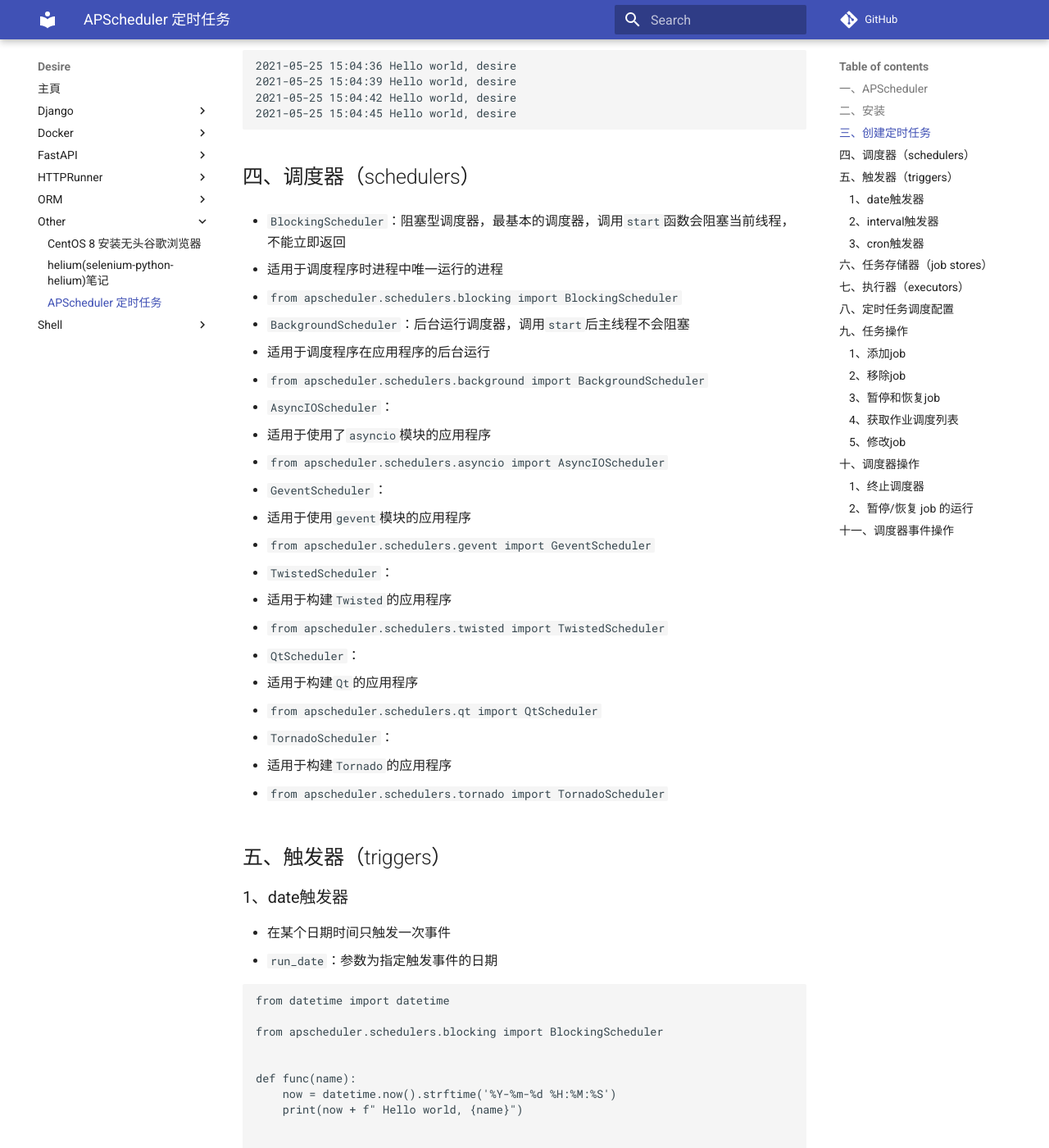
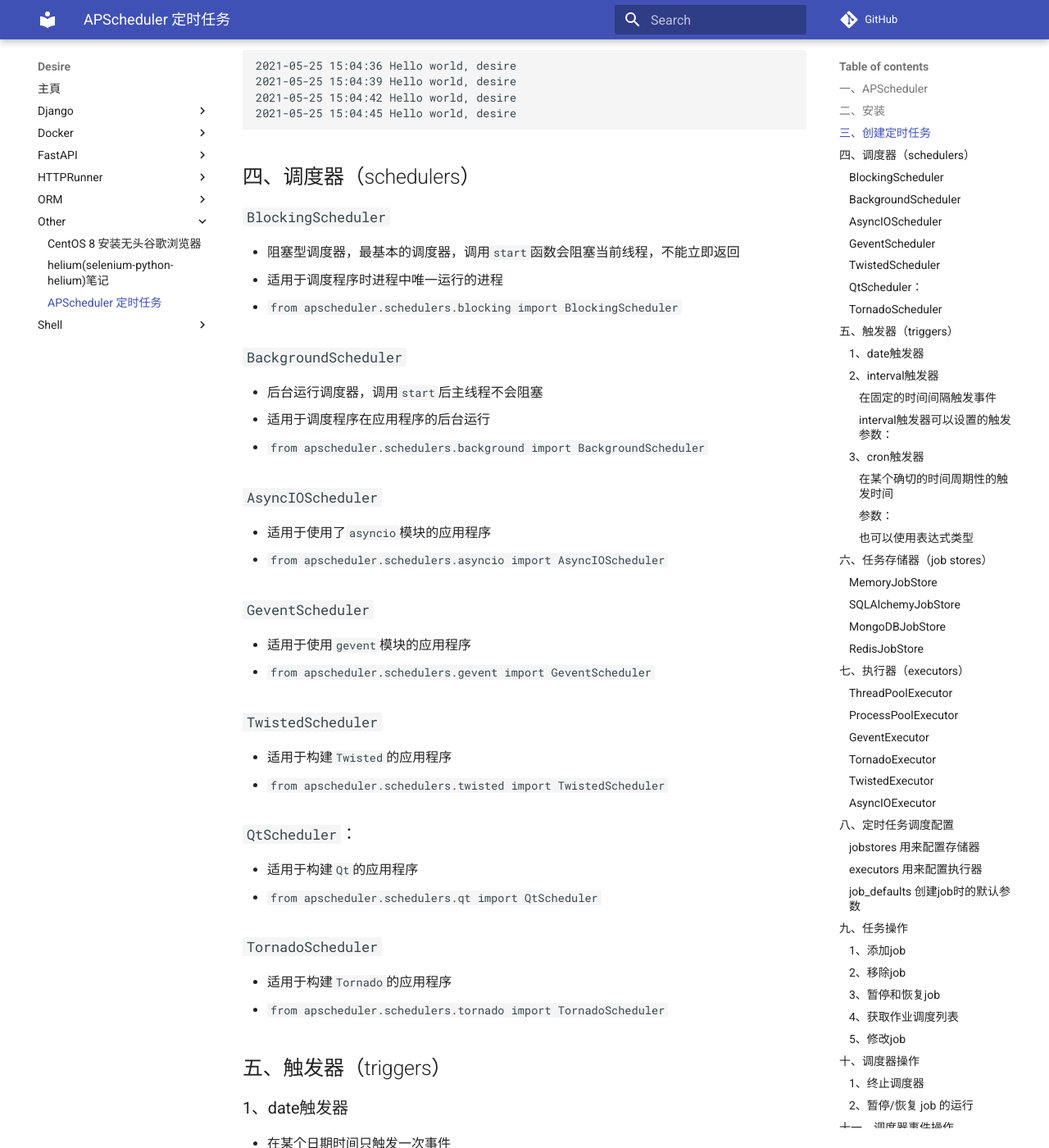
Before and after one commit to XD825/xd825.github.io, an MkDocs documentation site: the page built from docs/Other/003 APScheduler定时任务.md, in a window 1280 px wide and 1400 px high, scrolled down 1188 px. Shown: the whole window at 82% size. Built offline with MkDocs 1.6.1 and Material for MkDocs 9.7.7, drawn with Linux system fonts in a browser that asks for light colours; comment, search, counter and statistics services are not loaded.

Commit message:
APScheduler 定时任务

````diff
--- a/docs/Other/003 APScheduler定时任务.md
+++ b/docs/Other/003 APScheduler定时任务.md
@@ -54,47 +54,35 @@ scheduler.start()
 
 ## 四、调度器（schedulers）
 
-- `BlockingScheduler`：阻塞型调度器，最基本的调度器，调用`start`函数会阻塞当前线程，不能立即返回
+### `BlockingScheduler`
+- 阻塞型调度器，最基本的调度器，调用`start`函数会阻塞当前线程，不能立即返回
+- 适用于调度程序时进程中唯一运行的进程
+- `from apscheduler.schedulers.blocking import BlockingScheduler`
 
-  - 适用于调度程序时进程中唯一运行的进程
+### `BackgroundScheduler`
+- 后台运行调度器，调用`start`后主线程不会阻塞
+- 适用于调度程序在应用程序的后台运行
+- `from apscheduler.schedulers.background import BackgroundScheduler`
 
-  - `from apscheduler.schedulers.blocking import BlockingScheduler`
+### `AsyncIOScheduler`
+- 适用于使用了`asyncio`模块的应用程序
+- `from apscheduler.schedulers.asyncio import AsyncIOScheduler`
 
-- `BackgroundScheduler`：后台运行调度器，调用`start`后主线程不会阻塞
+### `GeventScheduler`
+- 适用于使用`gevent`模块的应用程序
+- `from apscheduler.schedulers.gevent import GeventScheduler`
 
-  - 适用于调度程序在应用程序的后台运行
+### `TwistedScheduler`
+- 适用于构建`Twisted`的应用程序
+- `from apscheduler.schedulers.twisted import TwistedScheduler`
 
-  - `from apscheduler.schedulers.background import BackgroundScheduler`
+### `QtScheduler`：
+- 适用于构建`Qt`的应用程序
+- `from apscheduler.schedulers.qt import QtScheduler`
 
-- `AsyncIOScheduler`：
-
-  - 适用于使用了`asyncio`模块的应用程序
-
-  - `from apscheduler.schedulers.asyncio import AsyncIOScheduler`
-
-- `GeventScheduler`：
-
-  - 适用于使用`gevent`模块的应用程序
-
-  - `from apscheduler.schedulers.gevent import GeventScheduler`
-
-- `TwistedScheduler`：
-
-  - 适用于构建`Twisted`的应用程序
-
-  - `from apscheduler.schedulers.twisted import TwistedScheduler`
-
-- `QtScheduler`：
-
-  - 适用于构建`Qt`的应用程序
-
-  - `from apscheduler.schedulers.qt import QtScheduler`
-
-- `TornadoScheduler`：
-
-  - 适用于构建`Tornado`的应用程序
-
-  - `from apscheduler.schedulers.tornado import TornadoScheduler`
+### `TornadoScheduler`
+- 适用于构建`Tornado`的应用程序
+- `from apscheduler.schedulers.tornado import TornadoScheduler`
 
 ## 五、触发器（triggers）
 
@@ -130,16 +118,16 @@ scheduler.start()
 
 ### 2、interval触发器
 
-- 在固定的时间间隔触发事件
-- `interval`触发器可以设置的触发参数：
-  - `weeks`：周，int
-  - `days`：一个月中的天，int
-  - `hours`：小时，int
-  - `minutes`：分钟，int
-  - `seconds`：秒，int
-  - `start_date`：间隔触发的起始时间
-  - `end_date`：间隔触发的结束时间
-  - `jitter`：触发的时间误差
+#### 在固定的时间间隔触发事件
+#### `interval`触发器可以设置的触发参数：
+- `weeks`：周，int
+- `days`：一个月中的天，int
+- `hours`：小时，int
+- `minutes`：分钟，int
+- `seconds`：秒，int
+- `start_date`：间隔触发的起始时间
+- `end_date`：间隔触发的结束时间
+- `jitter`：触发的时间误差
 
 ```python
 # 三秒执行一次
@@ -150,31 +138,31 @@ scheduler.add_job(func, 'interval', seconds=3, args=["desire"])
 
 ### 3、cron触发器
 
-- 在某个确切的时间周期性的触发时间
-- 参数：
-  - `year`：4位数的年份
-  - `month`：1-12月份
-  - `day`：1-31日
-  - `week`：1-53周
-  - `day_of_week`：一个礼拜中的第几天
+#### 在某个确切的时间周期性的触发时间
+#### 参数：
+- `year`：4位数的年份
+- `month`：1-12月份
+- `day`：1-31日
+- `week`：1-53周
+- `day_of_week`：一个礼拜中的第几天
     - 0-6
     - mon、tue、wed、thu、fri、sat、sun
-  - `hour`：0-23小时
-  - `minute`：0-59分钟
-  - `second`：0-59秒
-  - `start_date`：datetime类型或字符串类型，起始时间
-  - `end_date`：datetime类型或字符串类型，结束时间
-  - `timezone`：时区
-  - `jitter`：任务触发的误差时间
-- 也可以使用表达式类型
-  - `*`		任何		在每个值都触发
-  - `*/a`		任何		每隔`a`触发一次
-  - `a-b`		任何		在`a-b`区间内任何一个时间触发(a<b)
-  - `a-b/c`		任何		在`a-b`区间内每隔`c`触发一次
-  - `xth y`		day		第`x`个星期`y`触发
-  - `last y`		day		最后一个星期`x`触发
-  - `last`		day		一个月中的最后一天触发
-  - `x,y,z`		任何		可以把上面的表达式进行组合
+- `hour`：0-23小时
+- `minute`：0-59分钟
+- `second`：0-59秒
+- `start_date`：datetime类型或字符串类型，起始时间
+- `end_date`：datetime类型或字符串类型，结束时间
+- `timezone`：时区
+- `jitter`：任务触发的误差时间
+#### 也可以使用表达式类型
+- `*`		任何		在每个值都触发
+- `*/a`		任何		每隔`a`触发一次
+- `a-b`		任何		在`a-b`区间内任何一个时间触发(a<b)
+- `a-b/c`		任何		在`a-b`区间内每隔`c`触发一次
+- `xth y`		day		第`x`个星期`y`触发
+- `last y`		day		最后一个星期`x`触发
+- `last`		day		一个月中的最后一天触发
+- `x,y,z`		任何		可以把上面的表达式进行组合
 
 ```python
 # 在每个50秒的时候触发
@@ -186,55 +174,65 @@ scheduler.add_job(func, 'cron', day="4th sun", args=["desire"])
 
 ## 六、任务存储器（job stores）
 
-- `MemoryJobStore`：
-  - 没有序列化，任务存储在内存中，增删改查都在内存中完成
-  - `from apscheduler.jobstores.memory import MemoryJobStore`
-- `SQLAlchemyJobStore`：
-  - 使用`SQLAlchemy`这个ORM框架作为存储方式
-  - `from apscheduler.jobstores.sqlalchemy import SQLAlchemyJobStore`
-- `MongoDBJobStore`：
-  - 使用`mongodb`作为存储器
-  - `from apscheduler.jobstores.mongodb import MongoDBJobStore`
-- `RedisJobStore`：
-  - 使用`redis`作为存储器
-  - `from apscheduler.jobstores.redis import RedisJobStore`
+### `MemoryJobStore`
+- 没有序列化，任务存储在内存中，增删改查都在内存中完成
+- `from apscheduler.jobstores.memory import MemoryJobStore`
+
+### `SQLAlchemyJobStore`
+- 使用`SQLAlchemy`这个ORM框架作为存储方式
+- `from apscheduler.jobstores.sqlalchemy import SQLAlchemyJobStore`
+
+### `MongoDBJobStore`
+- 使用`mongodb`作为存储器
+- `from apscheduler.jobstores.mongodb import MongoDBJobStore`
+
+### `RedisJobStore`
+- 使用`redis`作为存储器
+- `from apscheduler.jobstores.redis import RedisJobStore`
 
 ## 七、执行器（executors）
 
-- `ThreadPoolExecutor`：默认执行器
-  - 线程池执行器
-  - `from apscheduler.executors.pool import ThreadPoolExecutor`
-- `ProcessPoolExecutor`：
-  - 进程池执行器
-  - 适用于涉及到一些CPU密集计算的操作
-  - `from apscheduler.executors.pool import ProcessPoolExecutor`
-- `GeventExecutor`：
-  - `Gevent`程序执行器
-  - `from apscheduler.executors.gevent import GeventExecutor`
-- `TornadoExecutor`：
-  - `Tornado`程序执行器
-  - `from apscheduler.executors.tornado import TornadoExecutor`
-- `TwistedExecutor`：
-  - `Twisted`程序执行器
-  - `from apscheduler.executors.twisted import TwistedExecutor`
-- `AsyncIOExecutor`：
-  - `asyncio`程序执行器
-  - `from apscheduler.executors.asyncio import AsyncIOExecutor`
+### `ThreadPoolExecutor`
+- 默认执行器
+- 线程池执行器
+- `from apscheduler.executors.pool import ThreadPoolExecutor`
+
+### `ProcessPoolExecutor`
+- 进程池执行器
+- 适用于涉及到一些CPU密集计算的操作
+- `from apscheduler.executors.pool import ProcessPoolExecutor`
+
+### `GeventExecutor`
+- `Gevent`程序执行器
+- `from apscheduler.executors.gevent import GeventExecutor`
+
+### `TornadoExecutor`
+- `Tornado`程序执行器
+- `from apscheduler.executors.tornado import TornadoExecutor`
+
+### `TwistedExecutor`
+- `Twisted`程序执行器
+- `from apscheduler.executors.twisted import TwistedExecutor`
+
+### `AsyncIOExecutor`
+- `asyncio`程序执行器
+- `from apscheduler.executors.asyncio import AsyncIOExecutor`
+
 
 ## 八、定时任务调度配置
 
-- `jobstores` 用来配置存储器
-  - 使用SQLAlchemy进行存储
-  - 使用sqlite数据库，会自动创建数据库，并创建apscheduler_jobs表
-- `executors` 用来配置执行器
-  - 使用线程池进行执行
-  - 设置最大线程数为20个
-- `job_defaults` 创建job时的默认参数
-  - `coalesce` 是否合并执行
+### `jobstores` 用来配置存储器
+- 使用SQLAlchemy进行存储
+- 使用sqlite数据库，会自动创建数据库，并创建apscheduler_jobs表
+### `executors` 用来配置执行器
+- 使用线程池进行执行
+- 设置最大线程数为20个
+### `job_defaults` 创建job时的默认参数
+- `coalesce` 是否合并执行
     - 比如由于某个原因导致某个任务积攒了很多次没有执行（比如有一个任务是1分钟跑一次，但是系统原因断了5分钟）
     - 如果 coalesce=True，那么下次恢复运行的时候，会只执行一次，
     - 而如果设置 coalesce=False，那么就不会合并，会5次全部执行。
-  - `max_instances` 最大实例数, 同一个任务同一时间最多只能有n个实例在运行。
+- `max_instances` 最大实例数, 同一个任务同一时间最多只能有n个实例在运行。
     - 比如一个耗时10分钟的job，被指定每分钟运行1次，如果我 max_instance值5，那么在第6~10分钟上，新的运行实例不会被执行，因为已经有5个实例在跑了。
 
 ```python
@@ -270,11 +268,11 @@ scheduler = BlockingScheduler(**interval_task)
 ### 1、添加job
 
 - 1）调用`add_job()`方法
-  - 最常用的方式
-  - 返回一个`apscheduler.job.Job`实例，可以用它在之后修改或移除job
-  - 如果调度的job在一个持久化的存储器里，当初始化应用程序时，必须要为job定义一个显示的ID并使用` replace_existing=True`, 否则每次应用程序重启时都会得到那个job的一个新副本
+    - 最常用的方式
+    - 返回一个`apscheduler.job.Job`实例，可以用它在之后修改或移除job
+    - 如果调度的job在一个持久化的存储器里，当初始化应用程序时，必须要为job定义一个显示的ID并使用` replace_existing=True`, 否则每次应用程序重启时都会得到那个job的一个新副本
 - 2）在任务中使用`scheduled_job()`装饰器
-  - 通过声明job而不修改应用程序运行时是最为方便的
+    - 通过声明job而不修改应用程序运行时是最为方便的
 
 ```python
 # 最常用的方式
@@ -328,8 +326,8 @@ scheduler.resume_job(job_id="job_remove")
 ### 4、获取作业调度列表
 
 - `get_jobs`获取机器上可处理的作业调度列表
-  - 返回一个Job实例列表
-  - 如果只对特定的存储器中的job感兴趣，可以将存储器的别名作为第二个参数
+    - 返回一个Job实例列表
+    - 如果只对特定的存储器中的job感兴趣，可以将存储器的别名作为第二个参数
 - `print_jobs` 格式化输出作业列表以及他们的触发器和下一次的运行时间
 
 ### 5、修改job
@@ -361,8 +359,8 @@ scheduler.reschedule_job(job_id="job_modify", trigger='cron', minute='*/5')
 ### 1、终止调度器
 
 - `shutdown()`
-  - 默认情况，会终止任务存储器以及执行器，然后等待所有目前执行的job完成后（自动终止）
-  - `wait=False` 此参数不会等待任何运行中的任务完成，直接终止
+    - 默认情况，会终止任务存储器以及执行器，然后等待所有目前执行的job完成后（自动终止）
+    - `wait=False` 此参数不会等待任何运行中的任务完成，直接终止
 
 ```python
 scheduler.shutdown()
@@ -375,7 +373,7 @@ scheduler.shutdown(wait=False)
 - `scheduler.pause()` 暂停被调度的job的运行
 - `scheduler.resume()` 恢复job的运行，会导致调度器在被恢复之前一致处于休眠状态
 - `scheduler.start(paused=True)` 如果没有进行过唤醒，也可以对处于暂停状态的调度器执行`start`操作
-  - 可以有机会在不想要的job运行之前将它们排除掉
+    - 可以有机会在不想要的job运行之前将它们排除掉
 
 ## 十一、调度器事件操作
 
````
